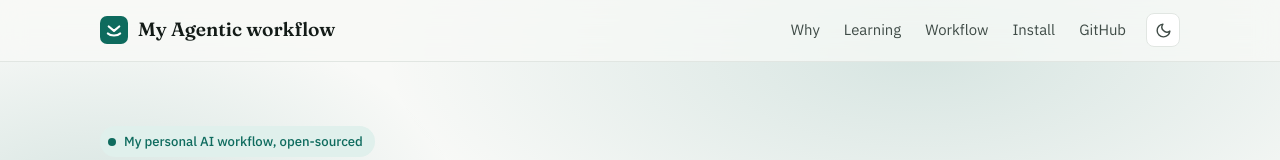
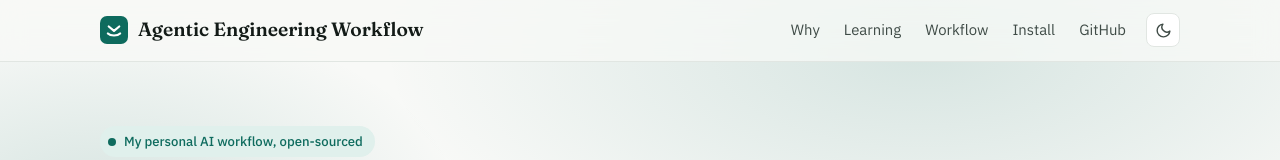
Before and after one commit to sanoylab/sanoy-ai-workflow, a website: page website/index.html in a window 1280 px wide. Shown: the top 160 px of the page. Drawn offline with Linux system fonts and the light colour scheme.

Commit message:
Update header text from 'My Agentic workflow' to 'Agentic Engineering Workflow'

```diff
--- a/website/index.html
+++ b/website/index.html
@@ -189,7 +189,7 @@ footer { border-top: 1px solid var(--line); padding-top: 26px; margin-top: 64px;
   <div class="in">
     <a class="brand" href="#top" aria-label="Sanoy AI Workflow">
       <svg viewBox="0 0 64 64" aria-hidden="true"><rect width="64" height="64" rx="16" fill="var(--accent)"/><path d="M18 40c6 6 22 6 28 0M20 24l12 10 12-10" fill="none" stroke="var(--accent-ink)" stroke-width="5" stroke-linecap="round" stroke-linejoin="round"/></svg>
-      My Agentic workflow
+      Agentic Engineering Workflow
     </a>
     <nav class="links" aria-label="Site">
       <a class="hide" href="#why">Why</a>
```
